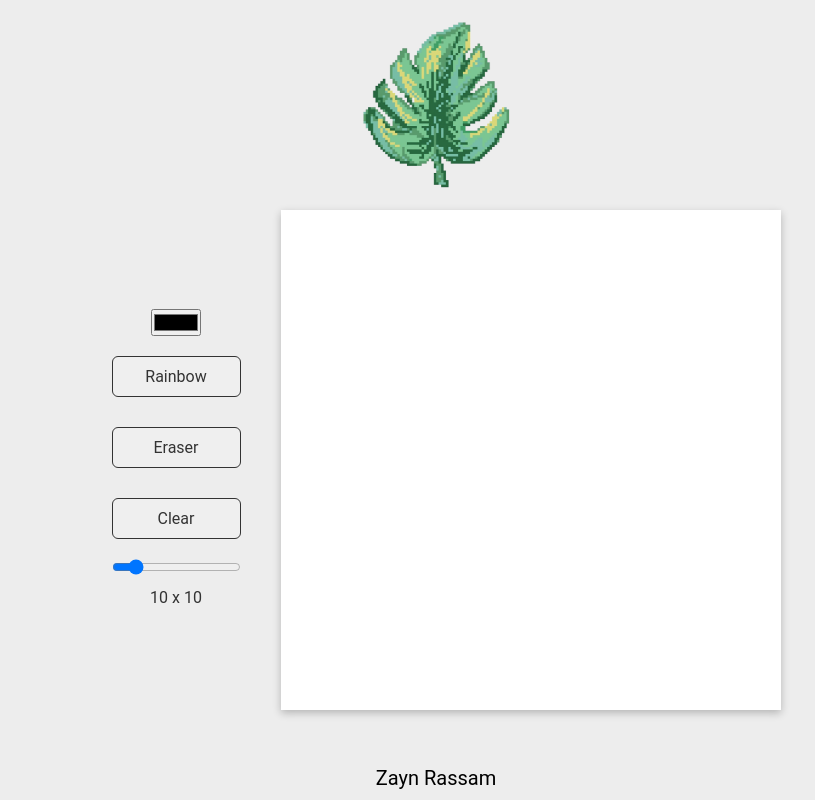
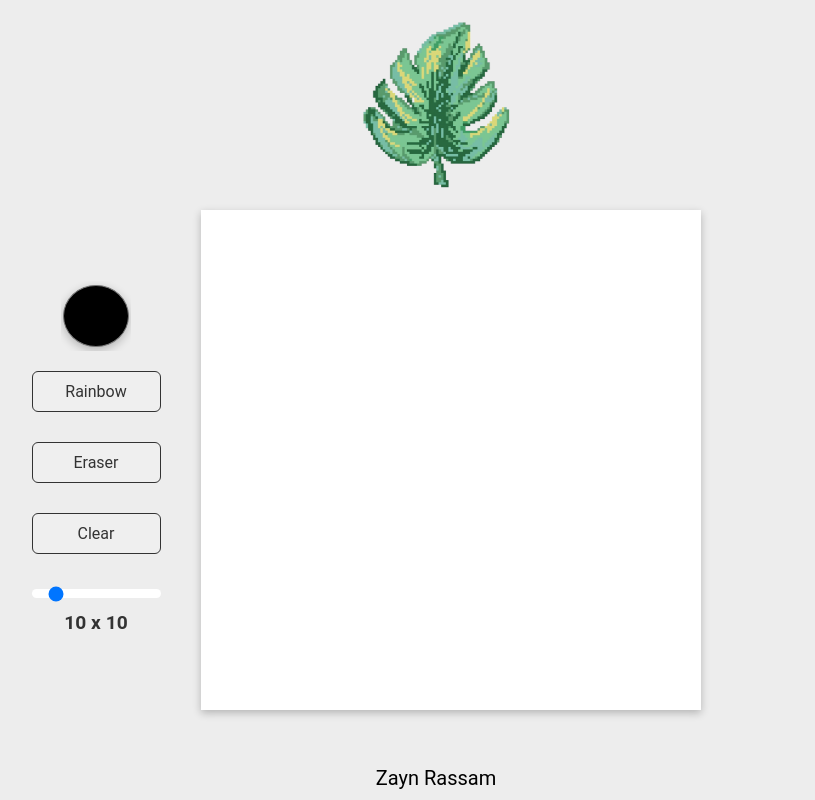
Before and after one commit to ZaynRassam/Pixel-Art-Webapp, a plain HTML site: page index.html in a window 1280 px wide. Shown: the whole page, without its empty margins (204-1019 px from the left). Drawn offline with Linux system fonts and the light colour scheme.

Commit message:
small change to slider

```diff
--- a/styles.css
+++ b/styles.css
@@ -45,6 +45,7 @@ body {
     margin-bottom: 100px;
     /* height:100%; */
     align-self: stretch;
+    margin-right:160px;
   }
 
 .input {
@@ -65,13 +66,22 @@ body {
     box-shadow: rgba(0, 0, 0, 0.24) 0px 3px 8px;
 }
 
-/* .colour-wheel {
+.colour-wheel {
     width: 70px;
     height: 70px;
-    -webkit-border-radius: 35px;
-    -moz-border-radius: 35px;
-    border-radius: 35px;
-  } */
+    -webkit-appearance: none;
+    -moz-appearance: none;
+    appearance: none;
+    background-color: transparent;
+    cursor: pointer;
+    border: none;
+  }
+
+.colour-wheel::-webkit-color-swatch {
+    border-radius: 50%;
+    box-shadow: rgba(0, 0, 0, 0.24) 0px 3px 10px;
+
+}
 
 .rainbow-button, .eraser, .clear {
     width: 100%;
@@ -103,7 +113,17 @@ background-color: gold;
     background-color: gold;
 }
 
+.slider {
+    margin-top: 15px;
+    -webkit-appearance: none;
+    border-radius: 6px;
+    height:9px;
+}
 
+.grid-size {
+    font-size: larger;
+    font-weight: bold;
+}
 
 .footer {
     position: absolute;
@@ -117,6 +137,7 @@ background-color: gold;
     padding: 10px;
     font-size: 20px;
   }
+
 
 
 /* rainbow */
```
